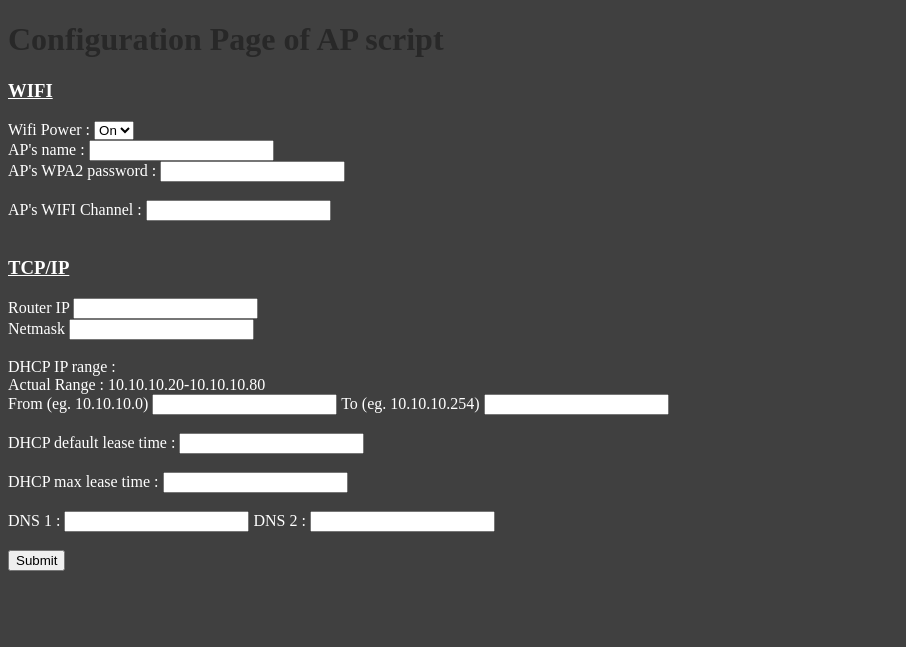
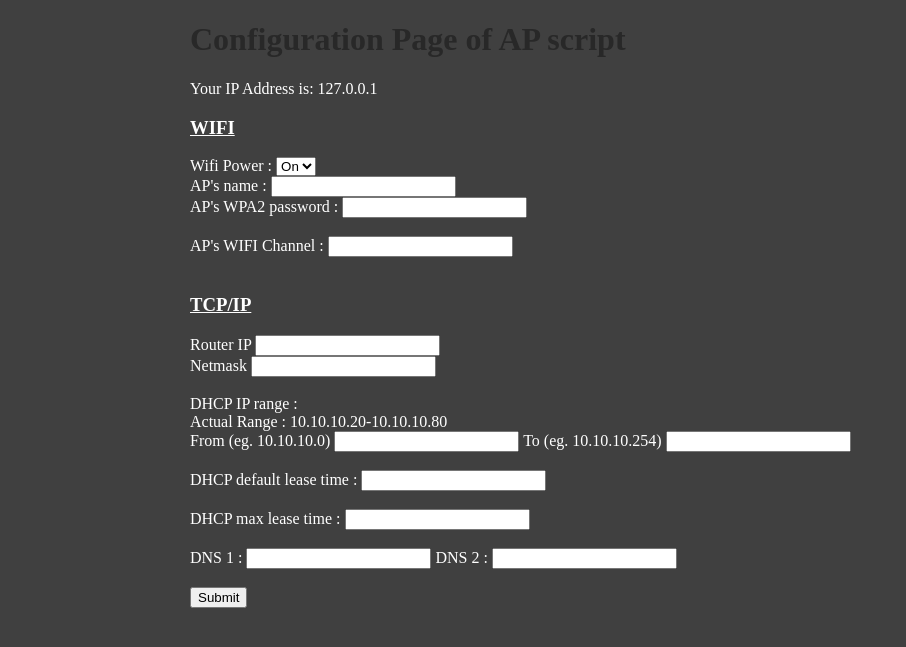
Before and after one commit to liambrugaro/SecuredWIFIAccessPoint, a PHP site: page / in a window 1280 px wide. Shown: the top 647 px of the page, without its empty margins (0-906 px from the left). Run offline with PHP 8.4, Linux system fonts and the light colour scheme.

Commit message:
Update index.php

```diff
--- a/index.php
+++ b/index.php
@@ -1,18 +1,26 @@
 <!doctype html>
 <html>
 	<head>
-		<meta charset="UTF-8">
+		<meta charset="UTF-8"/>
+		<meta name="viewport" content="width=device-width, maximum-scale=1"/>
+		<link rel="icon" type="image/png" href="ico.png" />
 		<title>Configuration Page</title>
 	</head>
 	<style>
-body {background-color:#404040;}
+body {
+	background-color:#404040;
+	max-width: 900px;
+  margin: auto;
+  min-width: 320px;
+}
 h1   {color:#282828}
 h3   {color:white; text-decoration:underline;}
 p    {color:white; display:inline}
+
 </style>
 	<h1>Configuration Page of AP script</h1>
 	<body>
-
+<p> Your IP Address is: <? echo $_SERVER["REMOTE_ADDR"]; ?> </p> <br>
 
 <!-- Parameters user can change -->
 <form action="show.php" method="post">
@@ -37,7 +45,7 @@ p    {color:white; display:inline}
 
 
 
-	<input type="submit" value="Submit">
+<div style="margin: 0 500;">	<input type="submit" value="Submit"> </div>
 <!--/end/ Parameters user can change -->
 
 </form>
```
